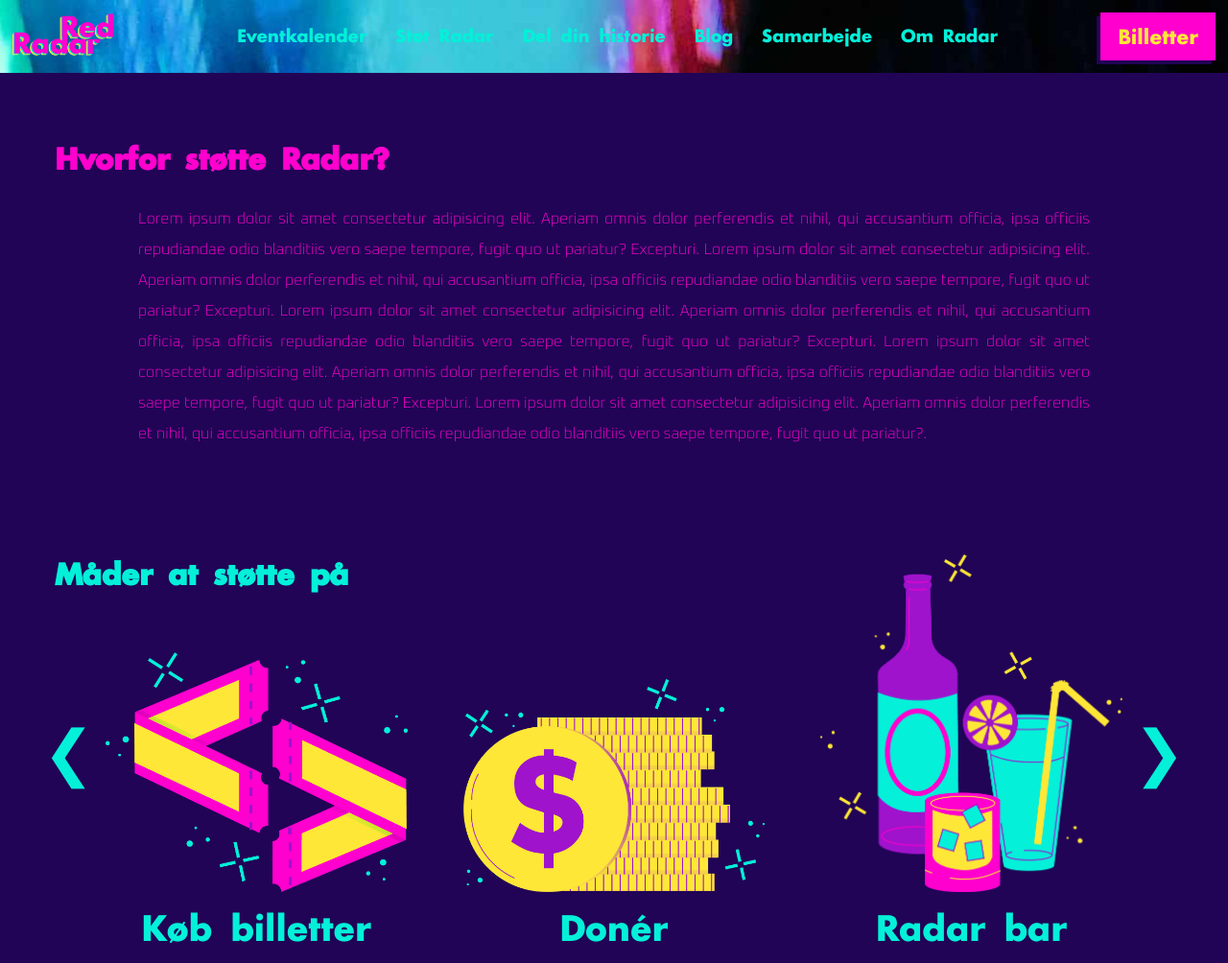
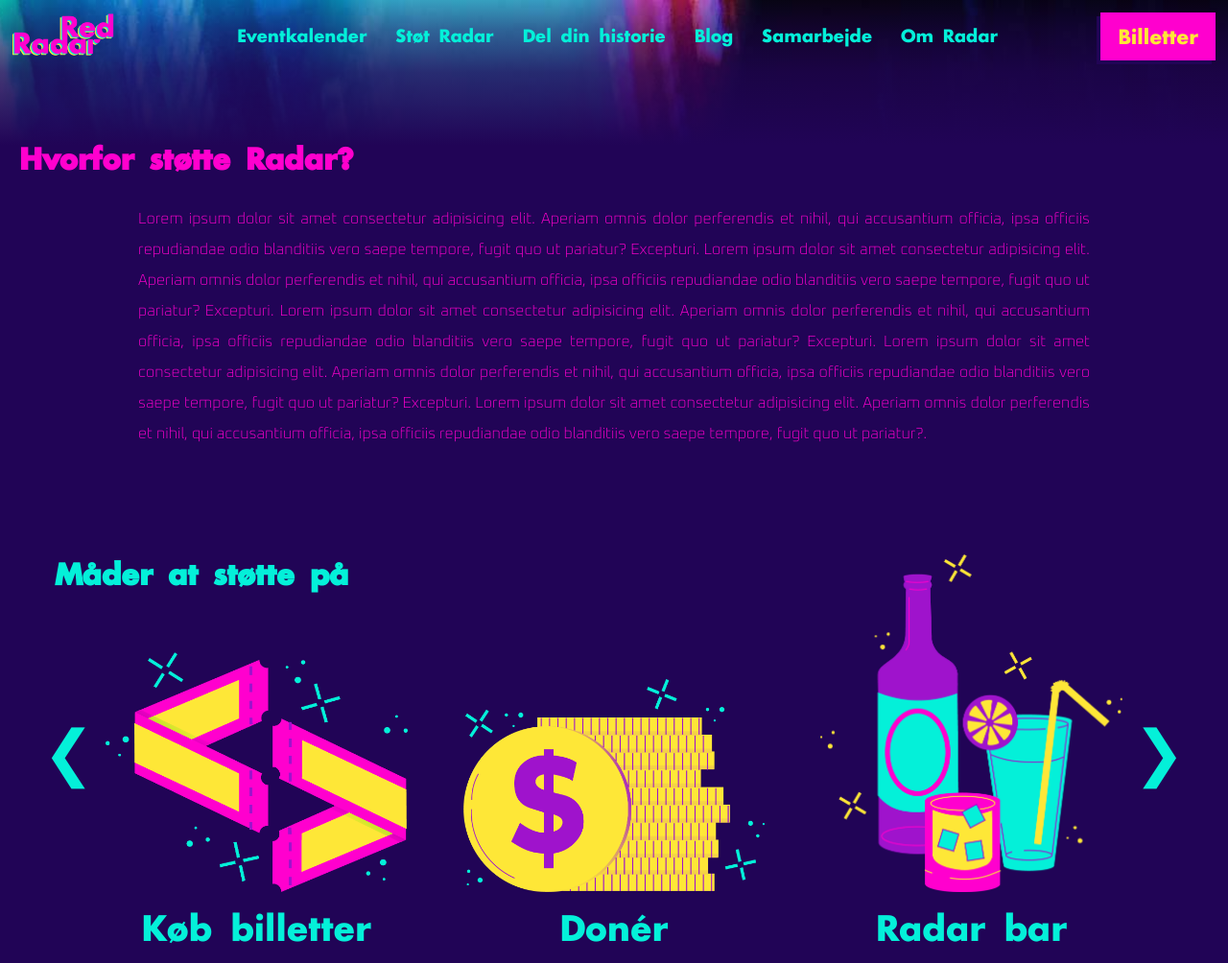
Before and after one commit to Ellenator/Radar, a plain HTML site: page stoedtradar.html in a window 1280 px wide. Shown: the top 1004 px of the page at 96% size. Drawn offline with Linux system fonts and the light colour scheme; a small style sheet from the web is missing.

Commit message:
baggrunds gradient fixed and working gurl

```diff
--- a/css/stoedtradar.css
+++ b/css/stoedtradar.css
@@ -24,7 +24,6 @@
     box-sizing: border-box; /* Ensure padding and borders are included in width calculations */
 }
 
-
 body, html {
     margin: 0;
     padding: 0;
@@ -37,11 +36,21 @@ body, html {
 
 /* Background Image */
 body {
-    background-image: url(../img/baggrundsbilledeto.jpg);
-    background-repeat: no-repeat;
-    background-size: cover;
-    background-position: center;
-    width: 100vw;
+    background-image:
+    linear-gradient(
+        to top,                 /* Gradient direction: bottom to top */
+        rgba(33, 4, 86, 1) 0%, /* Fully opaque dark purple at the bottom */
+        rgba(33, 4, 86, 1) 90%, /* Maintain full purple up to 30% */
+        rgba(33, 4, 86, 0.8) 95%, /* Slightly transparent purple */
+        rgba(33, 4, 86, 0.5) 98%, /* More transparent purple */
+        rgba(33, 4, 86, 0.2) 100% /* Minimal transparency at the top */
+    ),
+    url(../img/baggrundsbilledeto.jpg); /* Background image */
+background-repeat: no-repeat;
+background-size: cover;
+background-position: center;
+width: 100vw;
+position: relative;
 }
 
 /* Section: Hvorfor Støtte Radar */
@@ -49,14 +58,12 @@ body {
     color: var(--pink);
     text-align: left;
     font-size: 2.5vw;
-    margin-left: 3%;
     margin-top: 50px;
-    max-width: 100%;
+    width: 100vw;
 }
 
 /* Main Container */
 main {
-    background-color: var(--dyblilla);
     width: 100%;
     max-width: 100%;
     padding: 20px;
--- a/stoedtradar.html
+++ b/stoedtradar.html
@@ -69,8 +69,7 @@
 </header>
 
 <main>
-
-    <article>
+    <article class="gradient">
         <h1 class="hvorforstoedt">Hvorfor støtte Radar?</h1>
         <p class="tekst">Lorem ipsum dolor sit amet consectetur adipisicing elit. Aperiam omnis dolor perferendis et nihil, qui accusantium officia, ipsa officiis repudiandae odio blanditiis vero saepe tempore, fugit quo ut pariatur? Excepturi.
             Lorem ipsum dolor sit amet consectetur adipisicing elit. Aperiam omnis dolor perferendis et nihil, qui accusantium officia, ipsa officiis repudiandae odio blanditiis vero saepe tempore, fugit quo ut pariatur? Excepturi.
```
